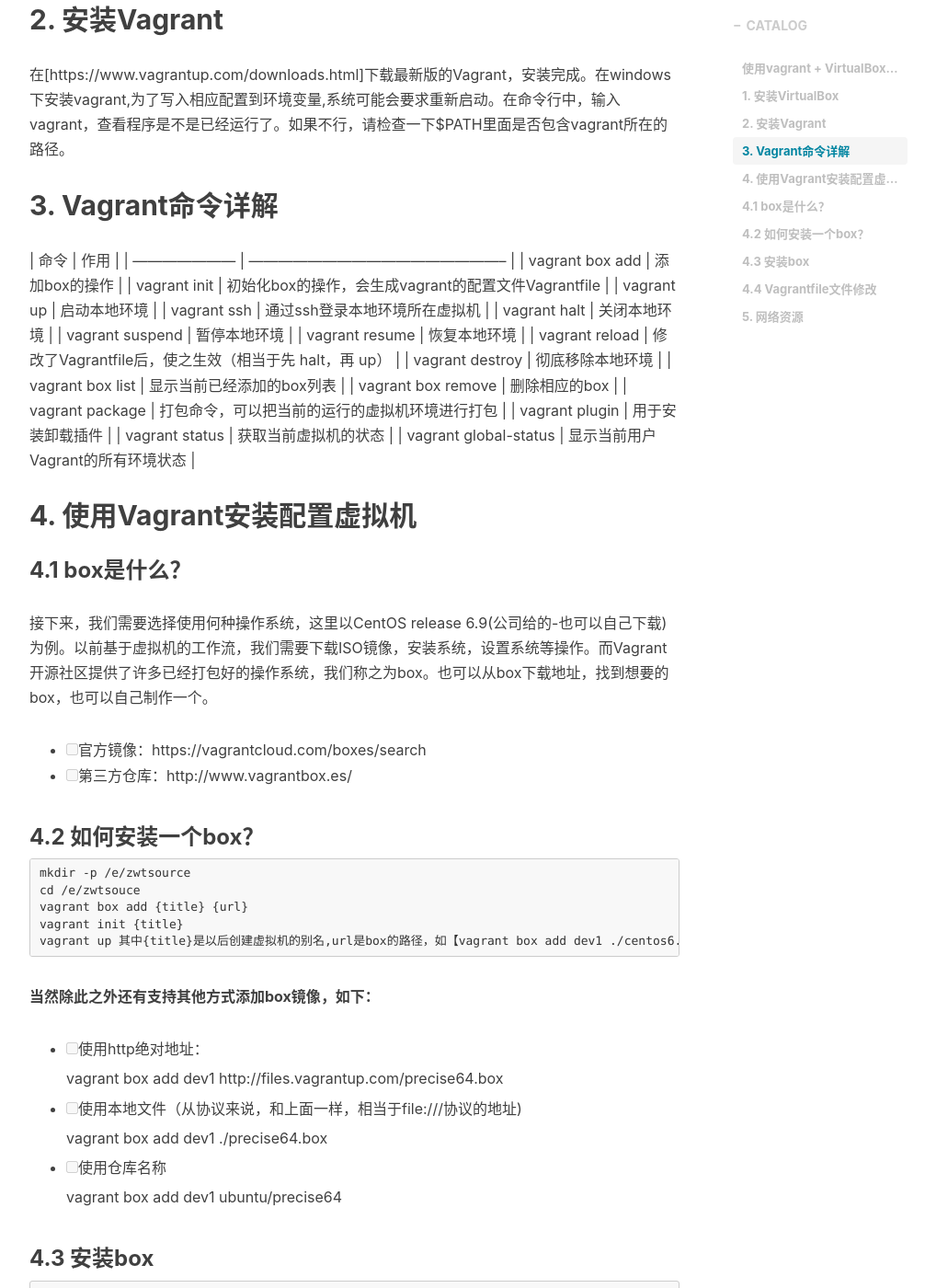
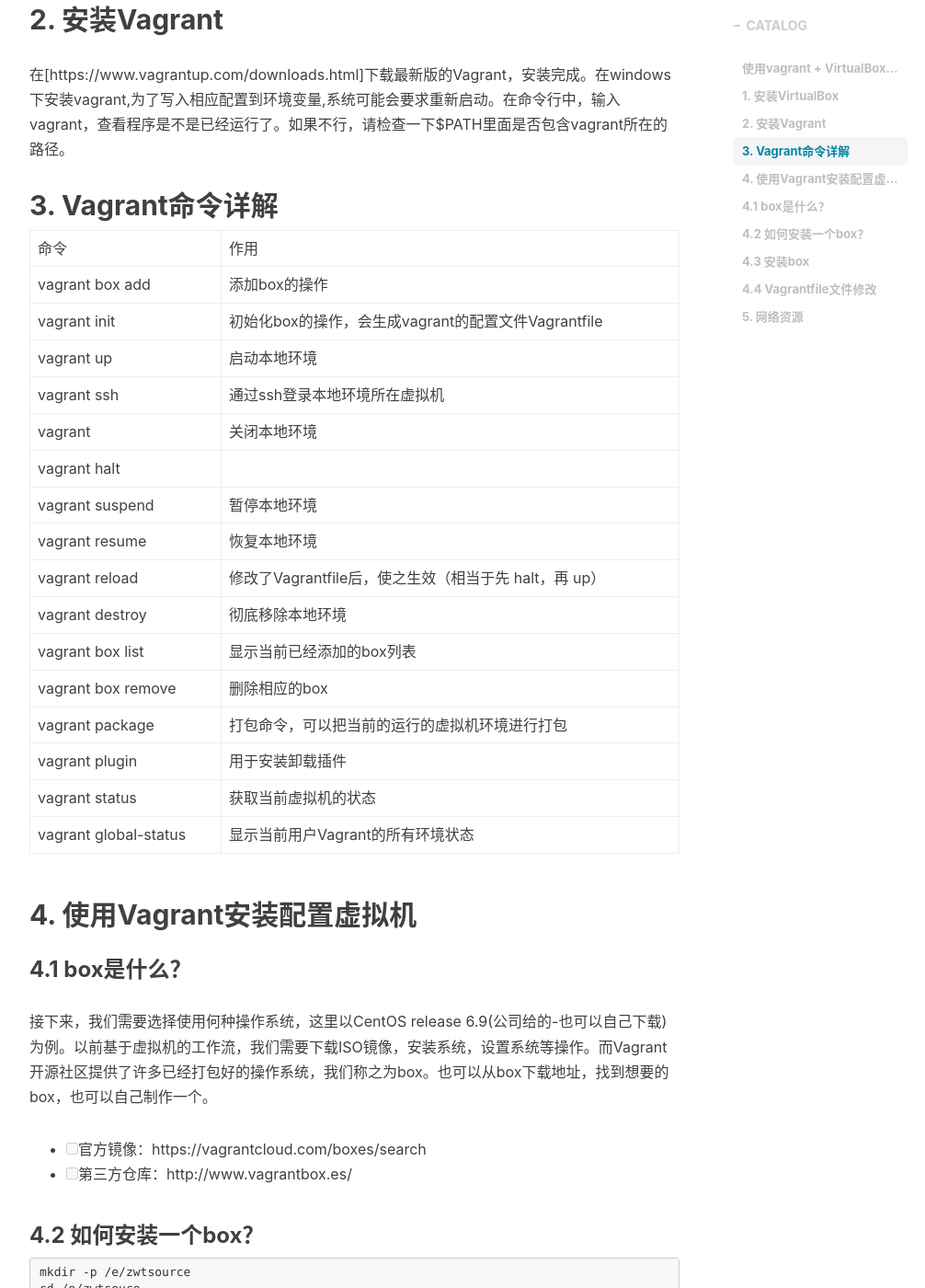
Before and after one commit to declareloveu/declareloveu.github.com, a Jekyll site: the page built from _posts/2020-04-26-vagrant.md, in a window 1280 px wide and 1400 px high, scrolled down 797 px. Shown: the whole window at 92% size, without its empty margins (233-1239 px from the left). Built offline with Jekyll 4.4.1, drawn with Linux system fonts in a browser that asks for light colours; nearby versions of some CDN libraries; comment, search, counter and statistics services are not loaded.

Commit message:
修改表格

```diff
--- a/_posts/2020-04-26-vagrant.md
+++ b/_posts/2020-04-26-vagrant.md
@@ -20,23 +20,80 @@ tags:
 ## 2. 安装Vagrant
 在[https://www.vagrantup.com/downloads.html]下载最新版的Vagrant，安装完成。在windows下安装vagrant,为了写入相应配置到环境变量,系统可能会要求重新启动。在命令行中，输入vagrant，查看程序是不是已经运行了。如果不行，请检查一下$PATH里面是否包含vagrant所在的路径。
 ## 3. Vagrant命令详解
-| 命令                  | 作用                                                  |
-| --------------------- | ----------------------------------------------------- |
-| vagrant box add       | 添加box的操作                                         |
-| vagrant init          | 初始化box的操作，会生成vagrant的配置文件Vagrantfile   |
-| vagrant up            | 启动本地环境                                          |
-| vagrant ssh           | 通过ssh登录本地环境所在虚拟机                         |
-| vagrant halt          | 关闭本地环境                                          |
-| vagrant suspend       | 暂停本地环境                                          |
-| vagrant resume        | 恢复本地环境                                          |
-| vagrant reload        | 修改了Vagrantfile后，使之生效（相当于先 halt，再 up） |
-| vagrant destroy       | 彻底移除本地环境                                      |
-| vagrant box list      | 显示当前已经添加的box列表                             |
-| vagrant box remove    | 删除相应的box                                         |
-| vagrant package       | 打包命令，可以把当前的运行的虚拟机环境进行打包        |
-| vagrant plugin        | 用于安装卸载插件                                      |
-| vagrant status        | 获取当前虚拟机的状态                                  |
-| vagrant global-status | 显示当前用户Vagrant的所有环境状态                     |
+
+<table>
+	<tbody>
+		<tr>
+			<td>命令</td>
+			<td>作用</td>
+		</tr>
+		<tr>
+			<td>vagrant box add</td>
+			<td>添加box的操作</td>
+		</tr>
+		<tr>
+			<td>vagrant init</td>
+			<td>初始化box的操作，会生成vagrant的配置文件Vagrantfile</td>
+		</tr>
+		<tr>
+			<td>vagrant up</td>
+			<td>启动本地环境</td>
+		</tr>
+		<tr>
+			<td>vagrant ssh</td>
+			<td>通过ssh登录本地环境所在虚拟机</td>
+		</tr>
+		<tr>
+			<td>vagrant </td>
+			<td>关闭本地环境</td>
+		</tr>
+		<tr>
+			<td>vagrant halt</td>
+			<td></td>
+		</tr>
+		<tr>
+			<td>vagrant suspend</td>
+			<td>暂停本地环境</td>
+		</tr>
+		<tr>
+			<td>vagrant resume</td>
+			<td>恢复本地环境</td>
+		</tr>
+		<tr>
+			<td>vagrant reload</td>
+			<td>修改了Vagrantfile后，使之生效（相当于先 halt，再 up）</td>
+		</tr>
+		<tr>
+			<td>vagrant destroy</td>
+			<td>彻底移除本地环境</td>
+		</tr>
+		<tr>
+			<td>vagrant box list</td>
+			<td>显示当前已经添加的box列表</td>
+		</tr>
+		<tr>
+			<td>vagrant box remove</td>
+			<td>删除相应的box</td>
+		</tr>
+		<tr>
+			<td>vagrant package</td>
+			<td>打包命令，可以把当前的运行的虚拟机环境进行打包</td>
+		</tr>
+		<tr>
+			<td>vagrant plugin</td>
+			<td>用于安装卸载插件</td>
+		</tr>
+		<tr>
+			<td>vagrant status</td>
+			<td>获取当前虚拟机的状态</td>
+		</tr>
+		<tr>
+			<td>vagrant global-status</td>
+			<td>显示当前用户Vagrant的所有环境状态</td>
+		</tr>
+	</tbody>
+</table>
+
 ## 4. 使用Vagrant安装配置虚拟机
 ### 4.1 box是什么？
 接下来，我们需要选择使用何种操作系统，这里以CentOS release 6.9(公司给的-也可以自己下载)为例。以前基于虚拟机的工作流，我们需要下载ISO镜像，安装系统，设置系统等操作。而Vagrant开源社区提供了许多已经打包好的操作系统，我们称之为box。也可以从box下载地址，找到想要的box，也可以自己制作一个。
```
